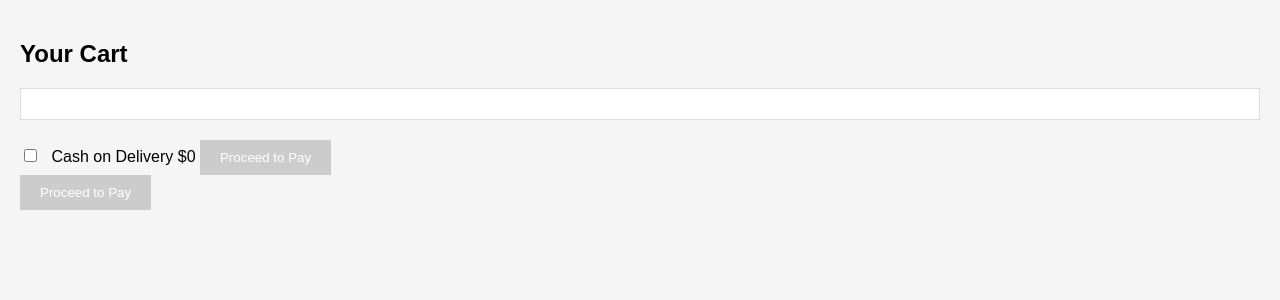
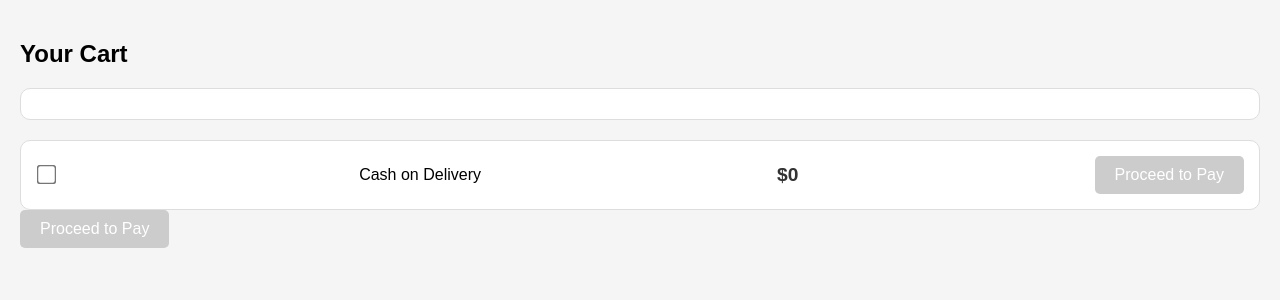
Before and after one commit to Soham-gx/BRS-Studunt, a PHP site: page /hBar.html in a window 1280 px wide, after a click on "Cart". Shown: the part 96-396 px from the top of the page. Run offline with PHP 8.4, Linux system fonts and the light colour scheme; some libraries are stand-ins or nearby versions.

Commit message:
Update hBar.css

```diff
--- a/hBar.css
+++ b/hBar.css
@@ -88,6 +88,7 @@ body {
 #cart-items {
     background-color: white;
     border: 1px solid #ddd;
+    border-radius: 10px;
     padding: 15px;
     margin-bottom: 20px;
 }
@@ -97,12 +98,40 @@ body {
     color: #333;
 }
 
+#cart-summary {
+    display: flex;
+    align-items: center;
+    justify-content: space-between;
+    background-color: white;
+    border: 1px solid #ddd;
+    border-radius: 10px;
+    padding: 15px;
+}
+
+#cod-option {
+    margin-right: 10px;
+    transform: scale(1.5);
+}
+
+#total-amount {
+    font-size: 1.2em;
+    font-weight: bold;
+    color: #333;
+}
+
 #pay-button {
     background-color: #28a745;
     color: white;
     border: none;
     padding: 10px 20px;
+    font-size: 1em;
+    border-radius: 5px;
     cursor: pointer;
+    transition: background-color 0.3s;
+}
+
+#pay-button:hover:enabled {
+    background-color: #218838;
 }
 
 #pay-button:disabled {
```
